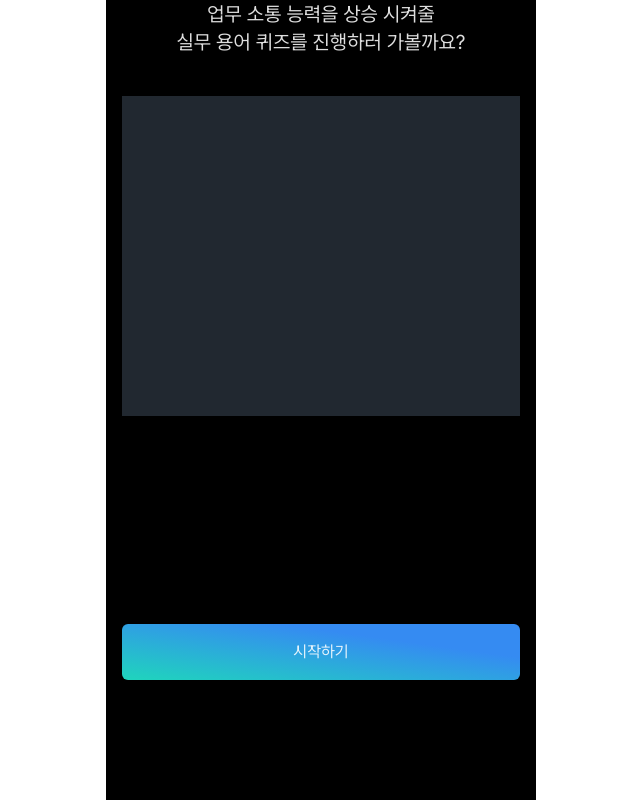
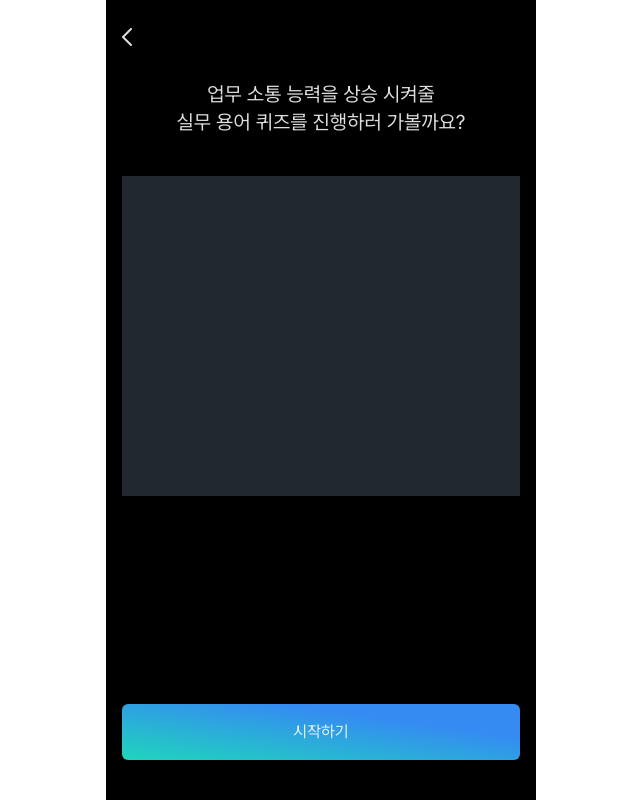
Before and after one commit to dnd-side-project/dnd-11th-10-frontend, a Next.js app: page /quizstart in a window 1280 px wide. Shown: the whole page, without its empty margins (319-959 px from the left). Built offline with nearby package versions, Linux system fonts and the light colour scheme.

Commit message:
feat: 시작 버튼 클릭시 페이지 이동 추가

```diff
--- a/src/app/quiz/page.tsx
+++ b/src/app/quiz/page.tsx
@@ -1,6 +1,6 @@
 'use client'
 
-import React, { useState } from 'react'
+import React from 'react'
 
 function Quiz() {
   return <div className="mt-10"></div>
--- a/src/app/quizstart/layout.tsx
+++ b/src/app/quizstart/layout.tsx
@@ -1,4 +1,5 @@
 import React from 'react'
+import Header from '@/components/domain/quizstart/Header'
 
 type LayoutProps = {
   children: React.ReactNode
@@ -7,6 +8,7 @@ type LayoutProps = {
 export default function QuizStartLayout({ children }: LayoutProps) {
   return (
     <>
+      <Header />
       <div className="h-fit px-4">{children}</div>
     </>
   )
--- a/src/app/quizstart/page.tsx
+++ b/src/app/quizstart/page.tsx
@@ -1,6 +1,10 @@
+'use client'
+
 import React from 'react'
+import { useRouter } from 'next/navigation'
 
 export default function QuizStart() {
+  const router = useRouter()
   return (
     <div>
       <div className="text-center text-onSurface-300 text-xl">
@@ -8,7 +12,10 @@ export default function QuizStart() {
         <p>실무 용어 퀴즈를 진행하러 가볼까요?</p>
       </div>
       <div className="mt-10 h-80 bg-gray-800" />
-      <button className="mt-52 px-6 w-full h-14 bg-gradient-to-tr from-gradient-201 to-gradient-202 to-70% rounded-md text-onSurface-300">
+      <button
+        className="mt-52 px-6 w-full h-14 bg-gradient-to-tr from-gradient-201 to-gradient-202 to-70% rounded-md text-onSurface-300"
+        onClick={() => router.push('/quiztypechoice')}
+      >
         시작하기
       </button>
     </div>
--- /dev/null
+++ b/src/components/domain/quizstart/Header.tsx
@@ -0,0 +1,24 @@
+'use client'
+
+import React from 'react'
+import Image from 'next/image'
+
+import Cross from '/public/icons/cross.svg'
+import Back from '/public/icons/back.svg'
+
+function Header() {
+  return (
+    <div className="flex justify-start p-4 h-20 ">
+      <div className="mt-3">
+        <Image
+          src={Back}
+          alt="Back.svg"
+          onClick={() => console.log('back logo clicked')}
+          className="cursor-pointer"
+        />
+      </div>
+    </div>
+  )
+}
+
+export default Header
```
